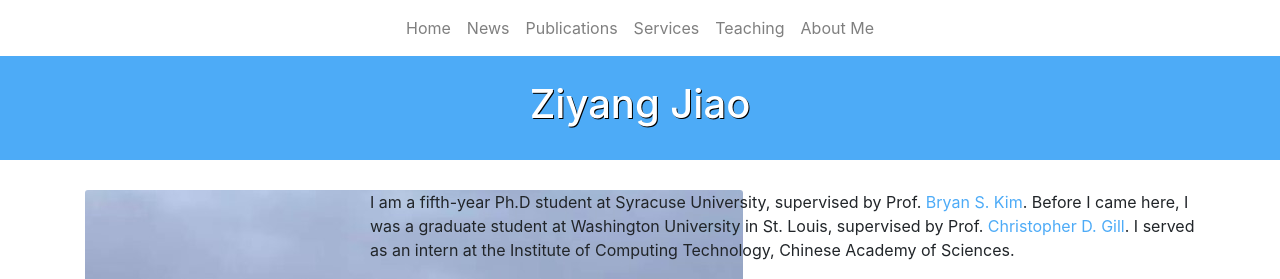
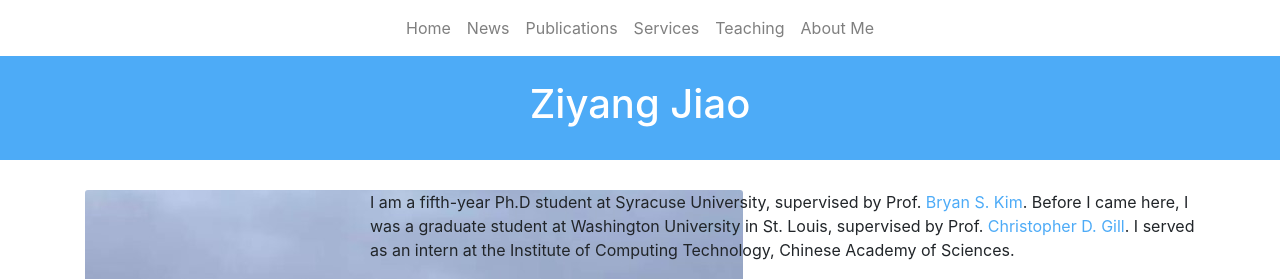
Before and after one commit to ZiyangJiao/ZiyangJiao.github.io, a Jekyll site: the page index.html, which Jekyll copies as it is, in a window 1280 px wide. Shown: the top 279 px of the page. Built offline with Jekyll 4.4.1, drawn with Linux system fonts in a browser that asks for light colours; nearby versions of some CDN libraries.

Commit message:
Update index.html

```diff
--- a/index.html
+++ b/index.html
@@ -82,7 +82,8 @@
 
   <div class="container-fluid">
     <div class="row justify-content-center pt-4 pb-4 mb-4" id="Banner">
-      <h1 style="text-shadow:1px 1px #000000"> Ziyang Jiao</h1>
+      <!-- <h1 style="text-shadow:1px 1px #000000"> Ziyang Jiao</h1> -->
+      <h1>Ziyang Jiao</h1>
     </div>
   </div>
 
```
